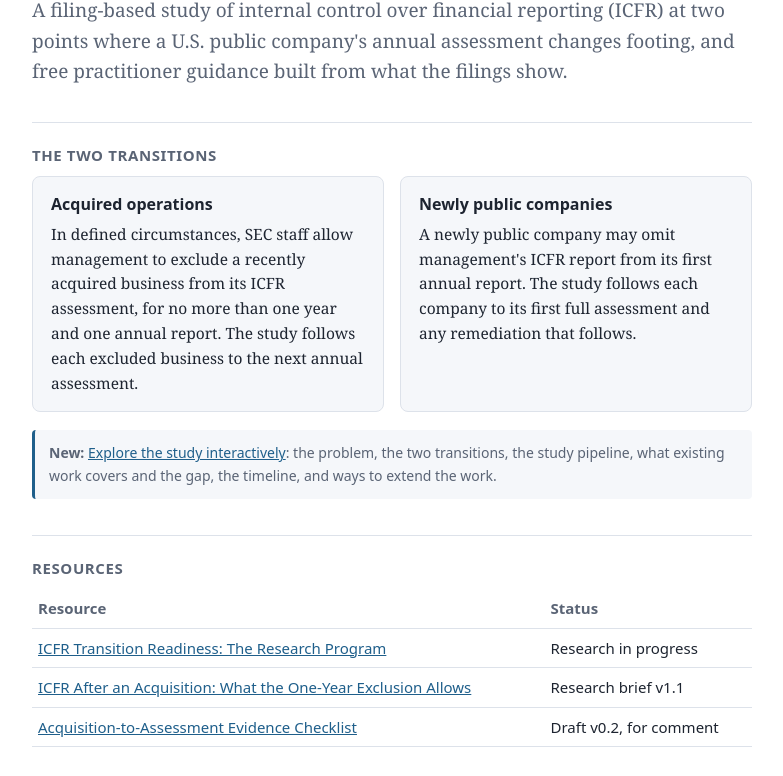
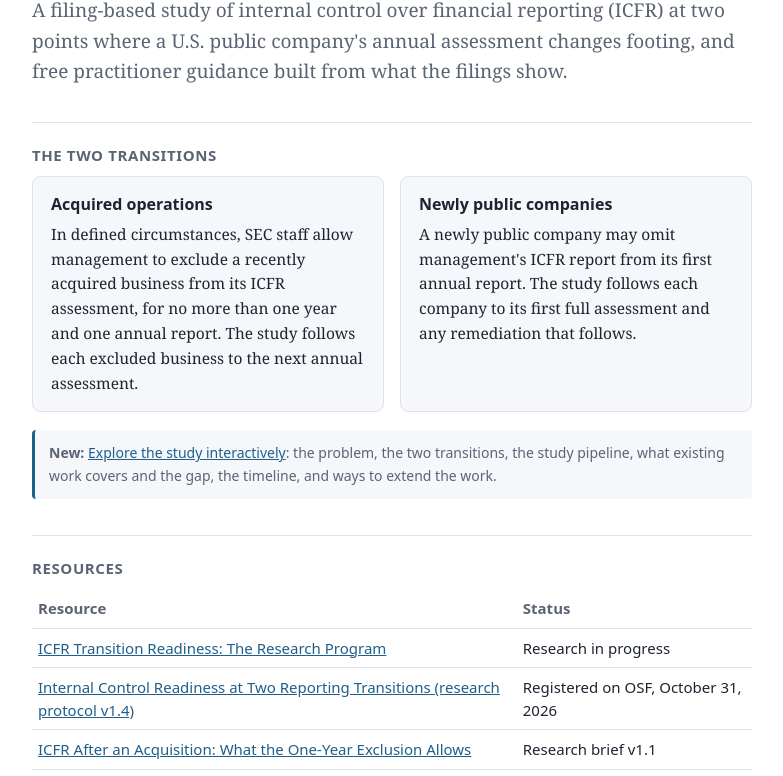
Before and after one commit to icfrtransitions/icfrtransitions.github.io, a plain HTML site: page index.html in a window 1280 px wide. Shown: the part 176-952 px from the top of the page, without its empty margins (248-1031 px from the left). Drawn offline with Linux system fonts and the light colour scheme.

Commit message:
Home page: link protocol page

```diff
--- a/index.html
+++ b/index.html
@@ -51,6 +51,7 @@
 <table>
 <tr><th>Resource</th><th>Status</th></tr>
 <tr><td><a href="research.html">ICFR Transition Readiness: The Research Program</a></td><td>Research in progress</td></tr>
+<tr><td><a href="protocol.html">Internal Control Readiness at Two Reporting Transitions (research protocol v1.4)</a></td><td>Registered on OSF, October 31, 2026</td></tr>
 <tr><td><a href="acquisition-exclusion.html">ICFR After an Acquisition: What the One-Year Exclusion Allows</a></td><td>Research brief v1.1</td></tr>
 <tr><td><a href="checklist.html">Acquisition-to-Assessment Evidence Checklist</a></td><td>Draft v0.2, for comment</td></tr>
 </table>
```
